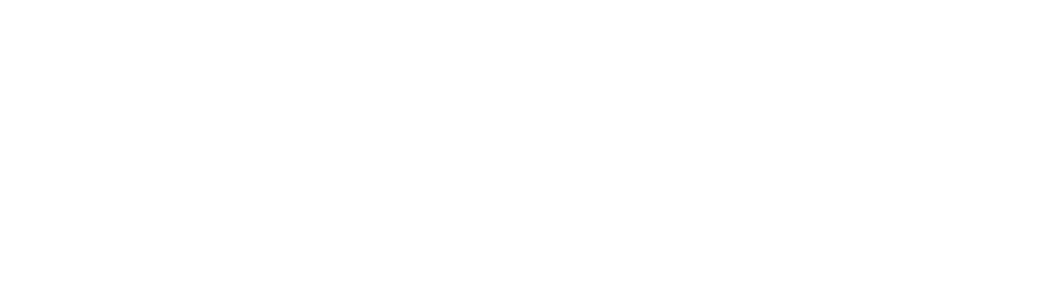
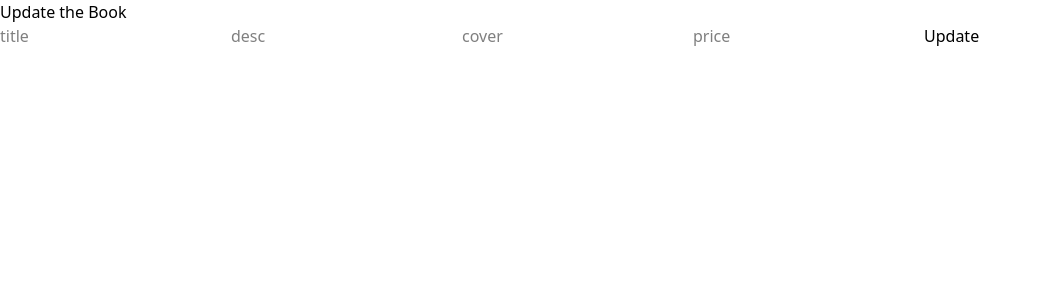
Before and after one commit to fromnowwon/fullstack-crud-book-app, a React (Vite) app in the folder client/: page /update/1 in a window 1280 px wide. Before the commit this address had no page. Shown: the top 300 px of the page, without its empty margins (0-1042 px from the left). Built offline with nearby package versions, Linux system fonts and the light colour scheme.

Commit message:
feat: 수정 기능 추가

```diff
--- a/client/src/App.tsx
+++ b/client/src/App.tsx
@@ -10,7 +10,7 @@ function App() {
         <Routes>
           <Route path="/" element={<Books />} />
           <Route path="/add" element={<Add />} />
-          <Route path="/update" element={<Update />} />
+          <Route path="/update/:id" element={<Update />} />
         </Routes>
       </Router>
     </main>
--- a/client/src/pages/Books.tsx
+++ b/client/src/pages/Books.tsx
@@ -9,14 +9,8 @@ export default function Books() {
     const fetchBooks = async () => {
       try {
         const response = await fetch("http://localhost:8800/books");
-
-        if (!response.ok) {
-          throw new Error("Network response was not ok");
-        }
-
+        if (!response.ok) throw new Error("Network response was not ok");
         const data = await response.json();
-        console.log(data);
-
         setBooks(data);
       } catch (error) {
         console.error("Failed to fetch books:", error);
@@ -32,9 +26,7 @@ export default function Books() {
         method: "DELETE",
       });
 
-      if (!response.ok) {
-        throw new Error("Failed to delete book");
-      }
+      if (!response.ok) throw new Error("Failed to delete book");
 
       setBooks((prevBooks) => prevBooks.filter((book) => book.id !== id));
     } catch (error) {
@@ -43,30 +35,58 @@ export default function Books() {
   };
 
   return (
-    <div>
-      <h1>Book List</h1>
-      <div>
+    <div className="max-w-5xl mx-auto p-6">
+      <h1 className="text-3xl font-bold mb-6 text-center">📚 My Book List</h1>
+
+      <div className="grid grid-cols-1 sm:grid-cols-2 lg:grid-cols-3 gap-6">
         {books.length > 0 ? (
           books.map((book) => (
-            <div key={book.id}>
-              <h2>{book.title}</h2>
-              <p>Desc: {book.desc}</p>
-              <p>cover: {book.cover}</p>
-              <span>{book.price}</span>
+            <div
+              key={book.id}
+              className="bg-white shadow-md rounded-2xl p-4 flex flex-col justify-between"
+            >
+              <div>
+                <h2 className="text-xl font-semibold text-gray-800 mb-2">
+                  {book.title}
+                </h2>
+                <p className="text-gray-600 mb-1">📖 {book.desc}</p>
 
-              <div>
-                <button onClick={() => handleDelete(book.id)}>Delete</button>
+                <span className="text-green-600 font-medium mt-2 block">
+                  ₩ {book.price}
+                </span>
+              </div>
+
+              <div className="flex justify-between mt-4">
+                <button
+                  onClick={() => handleDelete(book.id)}
+                  className="px-4 py-1 bg-red-500 text-white rounded hover:bg-red-600"
+                >
+                  삭제
+                </button>
+                <Link
+                  to={`/update/${book.id}`}
+                  className="px-4 py-1 bg-blue-500 text-white rounded hover:bg-blue-600"
+                >
+                  수정
+                </Link>
               </div>
             </div>
           ))
         ) : (
-          <p>No books available</p>
+          <p className="col-span-full text-center text-gray-500">
+            No books available
+          </p>
         )}
       </div>
 
-      <button>
-        <Link to="/add">Add</Link>
-      </button>
+      <div className="mt-10 text-center">
+        <Link
+          to="/add"
+          className="inline-block px-6 py-2 bg-emerald-600 text-white font-medium rounded hover:bg-emerald-700 transition"
+        >
+          + 새로운 책 추가
+        </Link>
+      </div>
     </div>
   );
 }
--- a/client/src/pages/Update.tsx
+++ b/client/src/pages/Update.tsx
@@ -1,3 +1,70 @@
+import { useState } from "react";
+import { useLocation, useNavigate } from "react-router-dom";
+
 export default function Update() {
-  return <div>Update</div>;
+  const [book, setBook] = useState({
+    title: "",
+    desc: "",
+    cover: "",
+    price: null,
+  });
+
+  const navigate = useNavigate();
+  const location = useLocation();
+  const bookId = location.pathname.split("/")[2];
+
+  const handleChange = (e: React.ChangeEvent<HTMLInputElement>) => {
+    setBook((prev) => ({
+      ...prev,
+      [e.target.name]: e.target.value,
+    }));
+  };
+
+  const handleClick = async (e: React.MouseEvent<HTMLButtonElement>) => {
+    e.preventDefault();
+
+    try {
+      await fetch(`http://localhost:8800/books/${bookId}`, {
+        method: "POST",
+        body: JSON.stringify(book),
+        headers: {
+          "Content-Type": "application/json",
+        },
+      });
+      navigate("/");
+    } catch (error) {
+      console.error("Failed to add book:", error);
+    }
+  };
+
+  return (
+    <div>
+      <h1>Update the Book</h1>
+      <input
+        type="text"
+        name="title"
+        placeholder="title"
+        onChange={handleChange}
+      />
+      <input
+        type="text"
+        name="desc"
+        placeholder="desc"
+        onChange={handleChange}
+      />
+      <input
+        type="text"
+        name="cover"
+        placeholder="cover"
+        onChange={handleChange}
+      />
+      <input
+        type="number"
+        name="price"
+        placeholder="price"
+        onChange={handleChange}
+      />
+      <button onClick={handleClick}>Update</button>
+    </div>
+  );
 }
```
Also changed, not shown: 1 other file (tests, documents, lock files or other folders).
